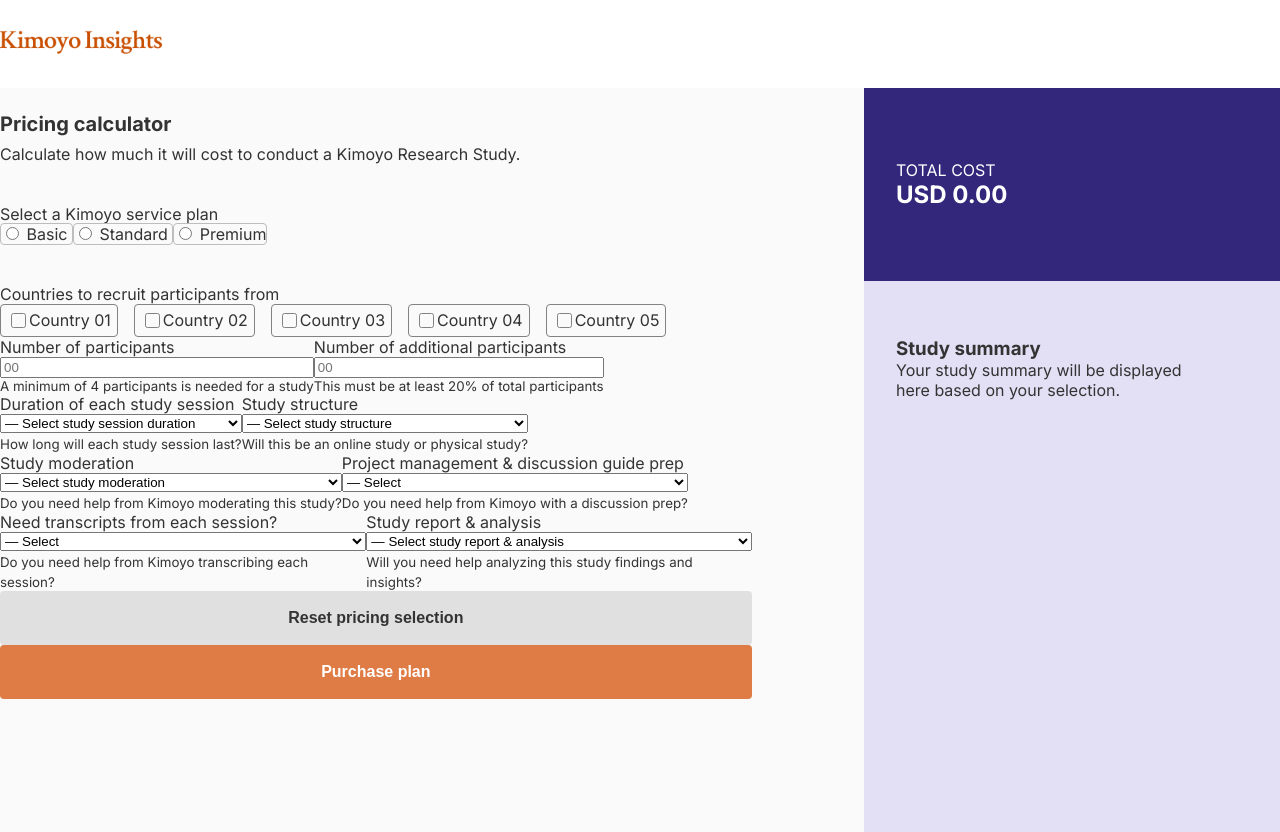
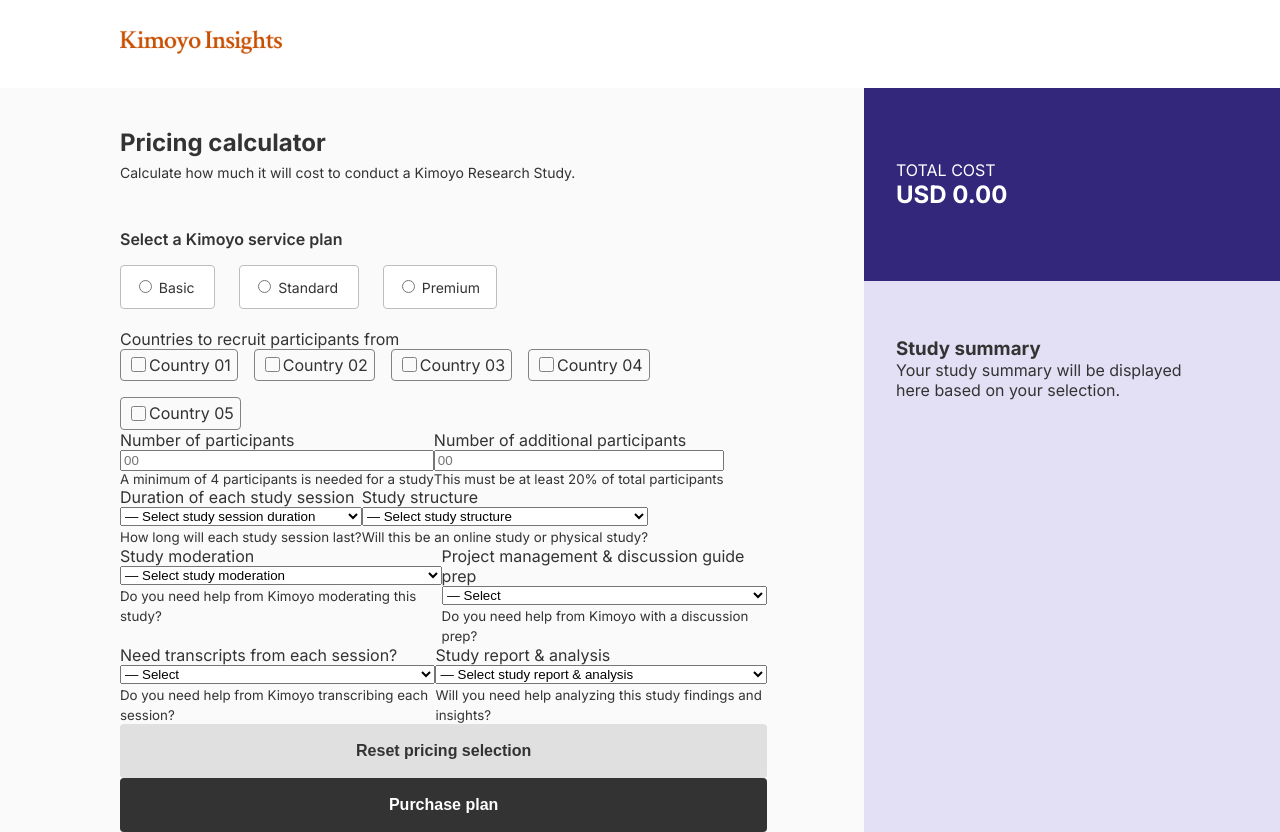
Before and after one commit to Samuel-Anumudu/pricing-calculator, a Vue app: page / in a window 1280 px wide. Before the commit the page ends 800 px from the top, so only its background shows below. Built offline with nearby package versions, Linux system fonts and the light colour scheme.

Commit message:
Started Desktop Design

```diff
--- a/src/assets/main.css
+++ b/src/assets/main.css
@@ -92,13 +92,15 @@
 .service-plan-controls label {
   border: 1px solid var(--service-plans-border-color);
   border-radius: 4px;
+  background-color: white;
 }
 
 .service-plan-desc p {
   background-color: var(--plan-desc-bg-color);
+  border-radius: 4px;
 }
 
-#service-plans {
+.service-plans {
   margin: 2.5rem 0;
 }
 
@@ -177,7 +179,7 @@
 }
 
 button.purchase-plan-btn {
-  background-color: #df7b45 !important;
+  background-color: #333 !important;
   color: white !important;
 }
 
@@ -199,6 +201,7 @@
     width: 100%;
     z-index: 9999;
     top: 0;
+    padding: 0 7.5rem;
   }
 
   .container {
@@ -238,6 +241,7 @@
   }
   .form-section {
     flex: 0 0 67.5%;
+    padding: 0 0 0 7.5rem;
   }
 
   .total-cost-section {
@@ -256,4 +260,52 @@
     height: 940px;
     padding: 56px 32px 0px;
   }
+
+  .pricing-calculator-text {
+    padding-top: 2.5rem;
+  }
+
+  .pricing-calculator-text h1 {
+    margin-bottom: 0.5rem;
+    font-size: 1.5rem;
+    line-height: 29.05px;
+  }
+  .pricing-calculator-text p {
+    font-size: 0.875rem;
+    line-height: 16.94px;
+    font-weight: 400;
+  }
+
+  .service-plans {
+    margin: 3rem 0 2rem 0;
+  }
+
+  .service-plan-controls p {
+    font-weight: 600;
+    line-height: 19.36px;
+    padding-bottom: 1.7rem;
+  }
+
+  .service-plan-controls label {
+    padding: 0.8rem 1rem 0.8rem 0.8rem;
+    font-size: 14px;
+    margin-right: 1.5rem;
+    cursor: pointer;
+  }
+
+  .service-plan-desc p {
+    margin-top: 2rem;
+    font-size: 0.625rem;
+    font-weight: thin;
+    line-height: 12px;
+    padding: 0.7rem 0.7rem;
+    width: fit-content;
+    color: var(--header-text-color);
+  }
+
+  /* Do this later */
+  /* input[type='radio'] {
+    width: 15px;
+    height: 15px;
+  } */
 }
--- a/src/components/service-plan-radios/ServicePlans.vue
+++ b/src/components/service-plan-radios/ServicePlans.vue
@@ -1,5 +1,5 @@
 <template>
-  <div id="service-plans">
+  <div class="service-plans">
     <div class="service-plan-controls">
       <p>Select a Kimoyo service plan</p>
       <label for="basic">
```
